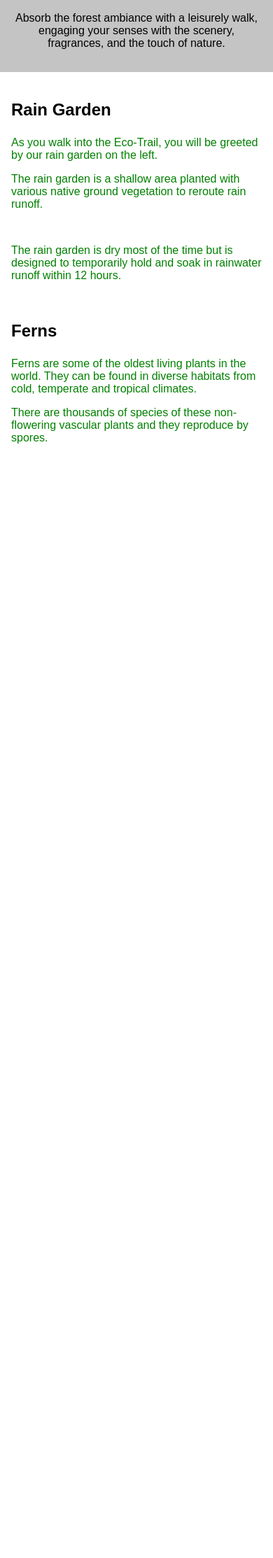
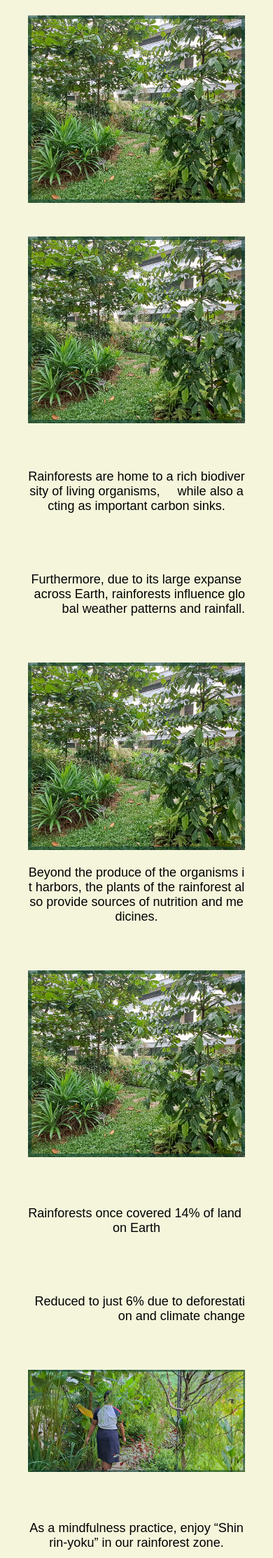
Before and after one commit to RdeVCCA/ecotrail, a PHP site: page /templates/rainforest.html in a window 390 px wide. Shown: the part 891-3118 px from the top of the page at 70% size. Before the commit the page ends 1525 px from the top, so only its background shows below. Run offline with PHP 8.4, Linux system fonts and the light colour scheme.

Commit message:
thats all i can do please help

```diff
--- a/static/css/rainforest.css
+++ b/static/css/rainforest.css
@@ -2,44 +2,131 @@ body {
   font-family: Arial, sans-serif;
   margin: 0;
   padding: 0;
+  background-color: #F5F5DC; /* Beige yellow background for the entire website */
 }
+
 .container {
   width: 100%;
-    max-width: 100%; /* Adjust as per wireframe */
+  max-width: 100%; /* Ensure container does not exceed the viewport width */
   margin: 0 auto;
 }
-  .image-placeholder {
-    background-color: #C4C4C4; /* Gray placeholder color */
-    width: 100%;
-    height: 40%; /* Adjust as per wireframe */
-    margin: 16px 0;
+
+.top-header, .sub-header {
+  padding: 32px 16px;
+  text-align: left;
+  margin-top: 1%;
 }
+
+.sub-header {
+  text-align: center;
+  max-width: 100%; /* Change from a fixed width to max-width to prevent overflow */
+}
+
+.sub-header h2 {
+  font-size: 36px;
+}
+
+.sub-header .image-overlay-container {
+  position: relative;
+  text-align: center; /* Helps keep the image centered in all resolutions */
+}
+
+.sub-header .image-overlay-container img {
+  display: block; /* Removes bottom margin/gap */
+  max-width: 100%; /* Ensures the image is responsive */
+  height: auto; /* Maintains the aspect ratio */
+}
+
+.sub-header .image-overlay-container .centered-image {
+  position: absolute;
+  top: 50%; /* Center vertically */
+  left: 50%; /* Center horizontally */
+  transform: translate(-50%, -50%); /* Adjust the position to truly center the image */
+  max-width: 90%; /* Optional: limits the size of the overlay image */
+}
+
+
+.sub-header p, .text-section p, .eco-grid-item p {
+  font-size: 18px;
+}
+
 .text-section {
   padding: 8px 16px;
 }
+
 .text-section h1, .text-section h2, .text-section h3 {
   margin: 0;
   padding: 16px 0;
-    font-size: 24px; /* Adjust as per wireframe */
+  font-size: 24px;
 }
-  .text-section p {
-    margin: 0;
-    padding: 8px 0;
-    color: green
+
+.grid-container, .eco-trail-grid {
+  display: grid;
+  grid-template-columns: 1fr 1fr; /* Two-column layout */
+  gap: 1em;
+  margin: 1.5em;
+  align-items: center;
+  justify-content: center;
 }
-  .statistics {
-    background-color: #C4C4C4; /* Gray placeholder color */
-    padding: 32px 16px;
+
+.grid-item, .eco-grid-item {
+  padding: 1em;
+  display: flex;
+  justify-content: center;
+  align-items: center;
   text-align: center;
 }
-  .statistics h2 {
-    font-size: 36px; /* Adjust as per wireframe */
+
+.item1, .item2, .item5, .item6 {
+  grid-column: 1 / -1; /* Span all columns */
 }
-  .statistics p {
-    font-size: 18px; /* Adjust as per wireframe */
+
+.item3, .item4, .item7, .item8 {
+  grid-column: span 1 / auto; /* Single column span */
 }
-  .highlight {
-    background-color: #C4C4C4; /* Gray placeholder color */
-    padding: 16px;
-    text-align: center;
+
+.eco-grid-item.text-right, .text-right {
+  text-align: right;
 }
+
+.image-text-container {
+  display: flex;
+  flex-direction: column;
+}
+
+.image-container img, .rain-image img {
+  max-width: 100%;
+  height: auto;
+  object-fit: cover;
+}
+
+@media (max-width: 768px) {
+  .grid-container, .eco-trail-grid {
+    grid-template-columns: 1fr; /* Stack to one column on smaller screens */
+  }
+
+  .top-header, .sub-header {
+    padding: 16px 8px;
+  }
+}
+
+@keyframes drop-in {
+  0% {
+    transform: translateY(-100px);
+    opacity: 0;
+  }
+  100% {
+    transform: translateY(0);
+    opacity: 1;
+  }
+}
+
+span.space {
+  white-space: pre; /* This preserves whitespace */
+}
+
+p span {
+  display: inline-block;
+  opacity: 0;
+  animation: drop-in 0.6s forwards;
+}
--- /dev/null
+++ b/static/js/rainforest.js
@@ -0,0 +1,33 @@
+// animations.js
+document.addEventListener("DOMContentLoaded", function() {
+    const paragraphs = document.querySelectorAll('p', 'div');
+
+    const observer = new IntersectionObserver(entries => {
+      entries.forEach(entry => {
+        if (entry.isIntersecting) {
+          animateText(entry.target);
+          observer.unobserve(entry.target); // Unobserve the element after animating
+        }
+      });
+    }, {
+      threshold: 0.1 // Trigger when at least 10% of the target is visible
+    });
+
+    paragraphs.forEach(p => {
+      observer.observe(p); // Observe each paragraph
+    });
+
+    function animateText(p) {
+      let innerHTML = '';
+      const text = p.textContent;
+      for (let letter of text) {
+        if (letter === ' ') {
+          innerHTML += '<span class="space"> </span>';
+        } else {
+          const delay = (Math.random() * 2).toFixed(2); // Random delay between 0 and 2 seconds
+          innerHTML += `<span style="animation-delay: ${delay}s;">${letter}</span>`;
+        }
+      }
+      p.innerHTML = innerHTML;
+    }
+  });
--- a/templates/rainforest.html
+++ b/templates/rainforest.html
@@ -4,51 +4,104 @@
 <meta charset="UTF-8">
 <meta name="viewport" content="width=device-width, initial-scale=1.0">
 <title>Eco-Trail Information</title>
-<link rel="stylesheet" href="static\css\rainforest.css">
+<link rel="stylesheet" href="..\static\css\rainforest.css">
 </head>
 <body>
+
 <div class="container">
-  <div class="image-placeholder"></div>
+
+  <section class="top-header">
+    <img src="..\static\assets\image.png" alt="image placeholder">
   <div class="text-section">
     <h2>Rainforest Zone</h2>
-    <p>The rainforest zone in our Eco-Trail features over 50 species of flora and fauna, thriving in an environment with abundant rainfall and dominated by tall evergreen trees.</p>
+    <p>
+      The rainforest zone in our Eco-Trail features over 50 species of
+      flora and fauna, thriving in an environment with abundant rainfall
+      and dominated by tall evergreen trees.
+    </p>
   </div>
-  <div class="image-placeholder"></div>
-  <div class="text-section">
-    <h1>Rainforest Garden</h1>
-    <p>Rainforests are home to a rich biodiversity of living organisms, while also acting as important carbon sinks.</p>
-    <p>Furthermore, due to its large expanse across Earth, rainforests influence global weather patterns and rainfall.</p>
+  </section>
+<div class="sub-header">
+  <div class="image-overlay-container">
+    <img src="..\static\assets\rainforest_garden_title.png" alt="Background image of ferns title">
+    <img src="..\static\assets\rainforestgardentext.png" alt="Text overlay image" class="centered-image">
   </div>
-  <div class="image-placeholder"></div>
-  <div class="text-section">
-    <p>Beyond the produce of the organisms it harbors, the plants of the rainforest also provide sources of nutrition and medicines.</p>
 </div>
-  <div class="statistics">
-    <h2>Rainforests Once Covered 14% of land on Earth</h2>
-    <p>Reduced to just 6% Due
-to deforestation and climate change</p>
-
+<!--Span: Inline DIV to use JS on specific parts of text e.g. can use to surround text for bolding
+use span to use JS to transform letters to be at different positions despite being in same element. should start at the top and fade it as it comes to the bottom
+each span starts at the top. Using JS to make the timing random and bring each element down. But CSS is for animation use keyframes-->
+<section class="eco-trail-grid">
+  <div class="eco-grid-item rain-image"><img src="../static/assets/fern1.png" alt="Fern image"></div>
+  <div class="eco-grid-item rain-image"><img src="../static/assets/fern1.png" alt="Fern image"></div>
+  <div class="eco-grid-item green"><p>Rainforests are home to a rich biodiversity of living organisms,
+    while also acting as important carbon sinks.</p></div>
+  <div class="eco-grid-item green text-right"><p>Furthermore, due to its large expanse across Earth, rainforests influence global weather patterns and rainfall.</p></div>
+  <div class="eco-grid-item">
+    <div class="image-text-container">
+      <div class="image-container"><img src="../static/assets/fern1.png" alt="Rainforest plants"></div>
+      <div class="text-container"><p>Beyond the produce of the organisms it harbors, the plants of the rainforest also provide sources of nutrition and medicines.</p></div>
     </div>
-  <div class="highlight">
-    <p>As a mindfulness practice, enjoy “Shinrin-yoku” in our rainforest zone.</p>
-    <p>Absorb the forest ambiance with a leisurely walk, engaging your senses with the scenery, fragrances, and the touch of nature.</p>
   </div>
-  <div class="image-placeholder"></div>
-  <div class="text-section">
-    <h2>Rain Garden</h2>
-    <p>As you walk into the Eco-Trail, you will be greeted by our rain garden on the left.</p>
-    <p>The rain garden is a shallow area planted with various native ground vegetation to reroute rain runoff.</p>
+  <div class="eco-grid-item">
+    <div class="image-text-container">
+      <div class="image-container"><img src="../static/assets/fern1.png" alt="Rainforest foliage"></div>
     </div>
-  <div class="image-placeholder"></div>
-  <div class="text-section">
+  </div>
+  <div class="eco-grid-item green"><p>Rainforests once covered <b>14%</b> of land on Earth</p></div>
+  <div class="eco-grid-item green text-right"><p>Reduced to just <b>6%</b> due to deforestation and climate change</p></div>
+  <div class="eco-grid-item">
+    <div class="image-text-container">
+      <div class="image-container"><img src="../static/assets/meditation_practice.png" alt="Meditation practice in the rainforest"></div>
+    </div>
+  </div>
+  <div class="eco-grid-item green"><p>As a mindfulness practice, enjoy <b>“Shinrin-yoku”</b> in our rainforest zone.</p></div>
+  <div class="eco-grid-item green text-right"><p>Absorb the forest ambiance with a leisurely walk, engaging your senses with the scenery, fragrances, and the touch of nature.</p></div>
+</section>
+  <div class="sub-header">
+    <div class="image-overlay-container">
+      <img src="..\static\assets\rain_garden_title.png" alt="Background image of ferns title">
+      <img src="..\static\assets\raingardentext.png" alt="Text overlay image" class="centered-image">
+    </div>
+  </div>
+  <div class="eco-trail-grid">
+    <div class="eco-grid-item rain-image">
+      <img src="..\static\assets\fern1.png" alt="image">
+    </div>
+    <div class="eco-grid-item green text-right">
+      <p>As you walk into the Eco-Trail, you will be greeted by our rain garden on the left. </br> The rain garden is a shallow area planted with various native ground vegetation to reroute rain runoff.</p>
+    </div>
+    <div class="eco-grid-item green">
       <p>The rain garden is dry most of the time but is designed to temporarily hold and soak in rainwater runoff within 12 hours.</p>
     </div>
-  <div class="image-placeholder"></div>
-  <div class="text-section">
-    <h2>Ferns</h2>
-    <p>Ferns are some of the oldest living plants in the world. They can be found in diverse habitats from cold, temperate and tropical climates.</p>
+    <div class="eco-grid-item rain-image">
+      <img src="..\static\assets\fern2.png" alt="image">
+    </div>
+  </div>
+
+
+  <br>
+  <div class="sub-header">
+    <div class="image-overlay-container">
+      <img src="..\static\assets\ferns_title.png" alt="Background image of ferns title">
+      <img src="..\static\assets\fernstext.png" alt="Text overlay image" class="centered-image">
+    </div>
+  </div>
+  <div class="eco-trail-grid">
+    <div class="eco-grid-item green">
+      <p>Ferns are some of the oldest living plants in the world. They can be found in diverse habitats from cold, temperate, and tropical climates.</p>
+    </div>
+    <div class="eco-grid-item rain-image">
+      <img src="..\static\assets\fern3.png" alt="image">
+    </div>
+    <div class="eco-grid-item rain-image">
+      <img src="..\static\assets\fern4.png" alt="image">
+    </div>
+    <div class="eco-grid-item green text-right">
       <p>There are thousands of species of these non-flowering vascular plants and they reproduce by spores.</p>
     </div>
   </div>
+
+</div>
+<script src="..\static\js\rainforest.js"></script>
 </body>
 </html>
```
Also changed, not shown: static/assets/RainforestGardenText.png (added), static/assets/fern1.png (added), static/assets/fern2.png (added), static/assets/fern3.png (added), static/assets/fern4.png (added), static/assets/ferns_title.png (added), static/assets/fernstext.png (added), static/assets/meditation_practice.png (added), static/assets/rain_garden_title.png (added), static/assets/raingardentext.png (added), static/assets/walter_black.webp (deleted), 1 other file. Lines whose indentation alone changed are shown as unchanged.
